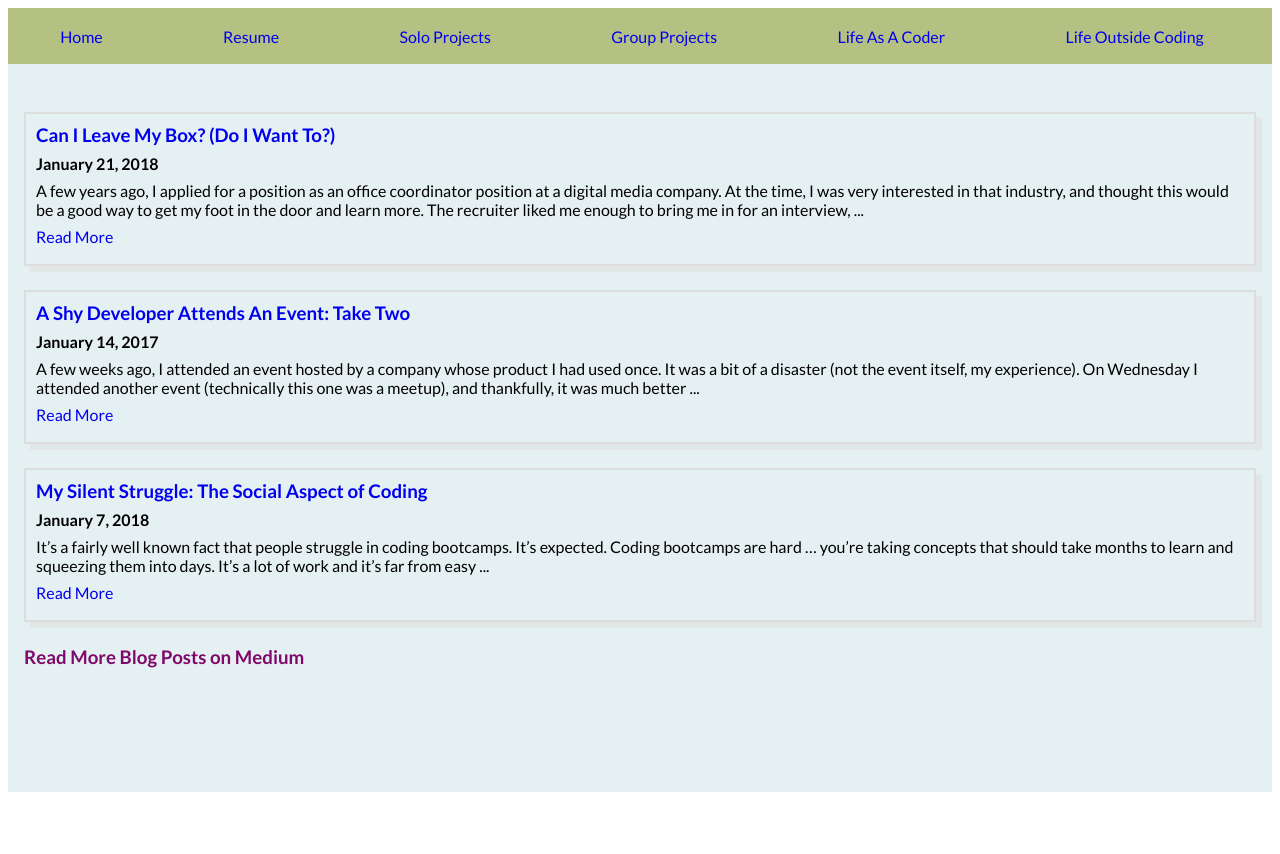
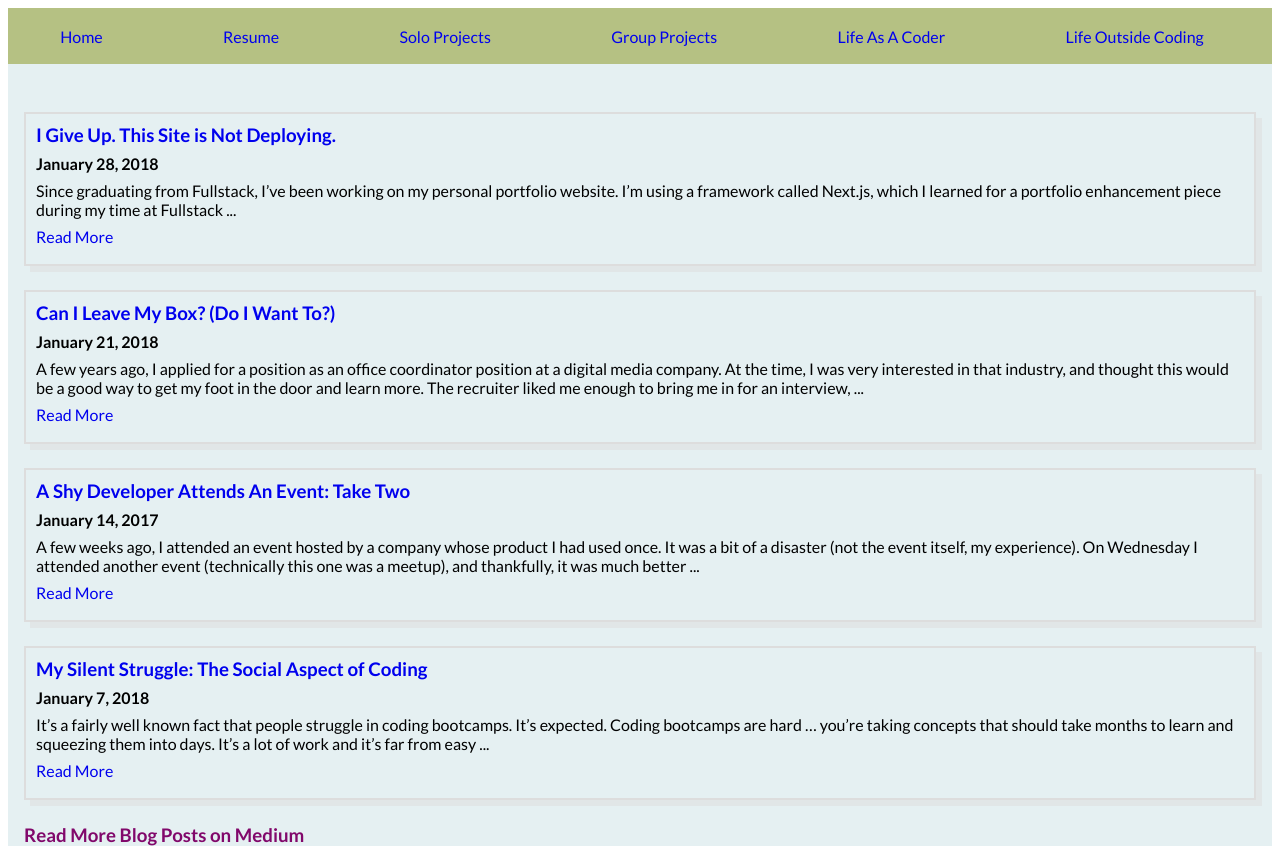
Before and after one commit to SarahLKatz/portfolio_site, a Next.js app: page /blog in a window 1280 px wide. Before the commit the page ends 800 px from the top, so only its background shows below. Built offline with nearby package versions, Linux system fonts and the light colour scheme.

Commit message:
updated blog

```diff
--- a/pages/blog.js
+++ b/pages/blog.js
@@ -3,6 +3,12 @@ import {BlogPost, Layout} from '../Components/';
 export default () => {
   return (
     <Layout>
+      <BlogPost
+        title="I Give Up. This Site is Not Deploying."
+        date="January 28, 2018"
+        url="https://medium.com/@sarahscode/i-give-up-this-site-is-not-deploying-393d39b2c00b"
+        summary={`Since graduating from Fullstack, I’ve been working on my personal portfolio website. I’m using a framework called Next.js, which I learned for a portfolio enhancement piece during my time at Fullstack`}
+      />
       <BlogPost
         title="Can I Leave My Box? (Do I Want To?)"
         date="January 21, 2018"
```
